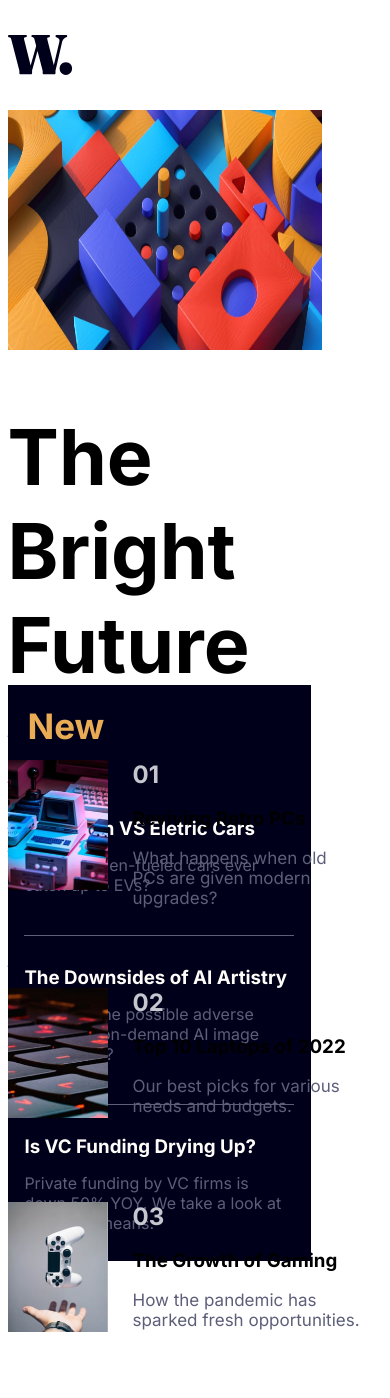
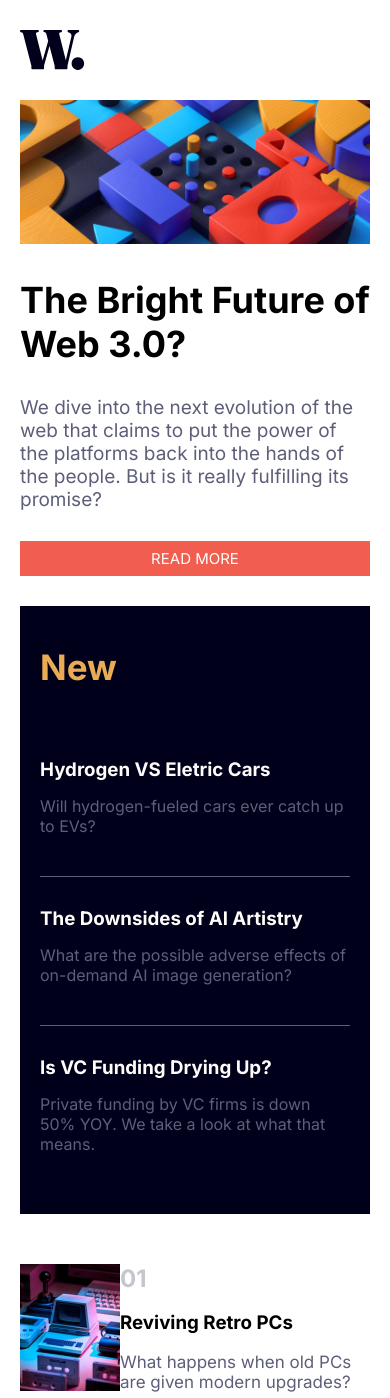
Before and after one commit to afrguilherme/News-Homepage, a plain HTML site: page index.html in a window 390 px wide. Shown: the top 1398 px of the page. Drawn offline with Linux system fonts and the light colour scheme.

Commit message:
Responsive Fix

```diff
--- a/styles.css
+++ b/styles.css
@@ -16,7 +16,6 @@ body {
   max-width: 1440px;
   min-width: 300px;
   width: 90vw;
-  height: 145vh;
   margin-top: 30px;
 }
 
@@ -63,7 +62,6 @@ main {
   display: flex;
   justify-content: space-between;
   width: 100%;
-  height: 600px;
   margin-top: 30px;
 }
 
@@ -132,7 +130,6 @@ main {
 .main-container2 {
   display: flex;
   flex-direction: column;
-  height: 576px;
   width: 300px;
   background-color: hsl(240, 100%, 5%);
 }
@@ -215,8 +212,14 @@ main {
 }
 
 @media screen and (max-width: 900px) {
+  * {
+    padding-inline: 0 !important;
+    margin-inline: 0 !important;
+    height: unset !important;
+  }
+
   header {
-    max-width: 375px;
+    min-width: 300px;
     width: 100%;
     justify-content: flex-start;
   }
@@ -226,62 +229,94 @@ main {
   }
 
   .container {
-    max-width: 375px;
-    width: 100%;
-    height: 215vh;
+    padding: 0 20px !important;
+    margin-inline: 0;
+    min-width: 300px;
+    width: 100vw;
   }
 
   main {
-    max-width: 375px;
-    width: 90%;
+    margin-inline: 0;
+    min-width: 300px;
+    width: 100%;
     flex-direction: column;
   }
 
+  .section-1,
+  .section-2,
+  .news {
+    width: 100%;
+  }
+
+  .section-1 {
+    margin: 0;
+    padding: 30px 0;
+  }
+
+  .section-1 h1 {
+    font-size: 36px;
+  }
+
+  .section-2 {
+    padding-bottom: 30px;
+  }
+
+  .section-2 p {
+    margin: 0;
+  }
+
+  .readmore-button {
+    margin: 0;
+    margin-top: 30px;
+    width: 100% !important;
+    padding-block: 8px;
+  }
+
   .main-container1 {
-    max-width: 375px;
-    width: 90%;
+    min-width: 300px;
+    width: 100%;
     flex-direction: column;
   }
 
   .main-container2 {
-    max-width: 375px;
-    width: 90%;
+    padding: 20px !important;
+    min-width: 300px;
+    width: 100%;
   }
 
   .top-row {
-    max-width: 375px;
-    width: 90%;
+    min-width: 300px;
+    width: 100%;
   }
 
   .top-row img {
-    width: 115%;
-    height: 80%;
+    width: 100%;
   }
 
   .down-row {
-    max-width: 375px;
-    width: 90%;
+    min-width: 300px;
+    width: 100%;
     flex-direction: column;
   }
 
   .down-content {
-    max-width: 375px;
-    width: 90%;
-    height: 580px;
+    min-width: 300px;
+    width: 100%;
   }
 
   .down-list {
-    max-width: 375px;
-    width: 90%;
+    min-width: 300px;
+    width: 100%;
     flex-direction: column;
   }
 
   .bottom-contents {
-    max-width: 375px;
-    width: 90%;
+    min-width: 300px;
+    width: 100%;
   }
 
-  .down-form {
-    width: 80%;
+  .down-form,
+  .down-form p {
+    width: 100%;
   }
 }
```
